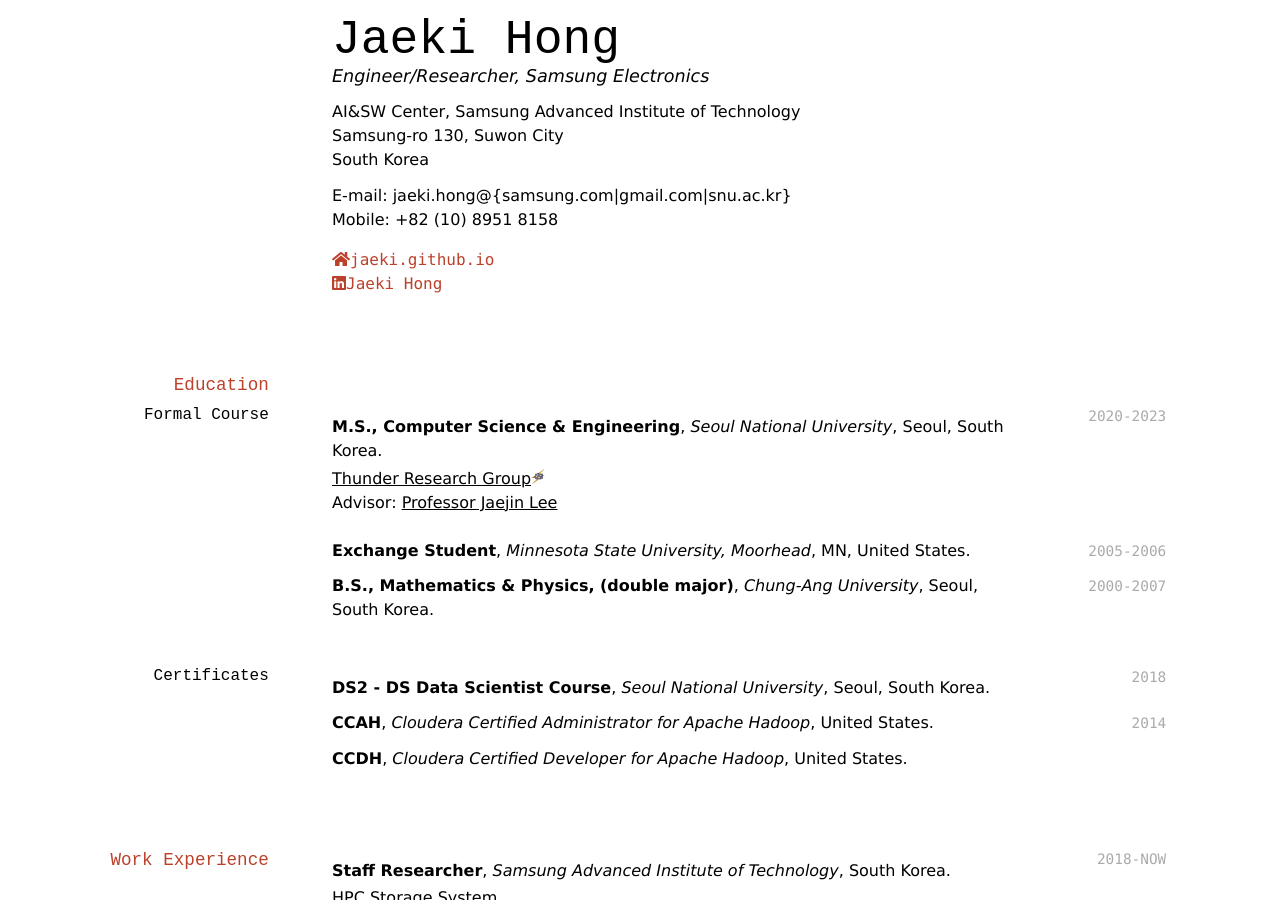
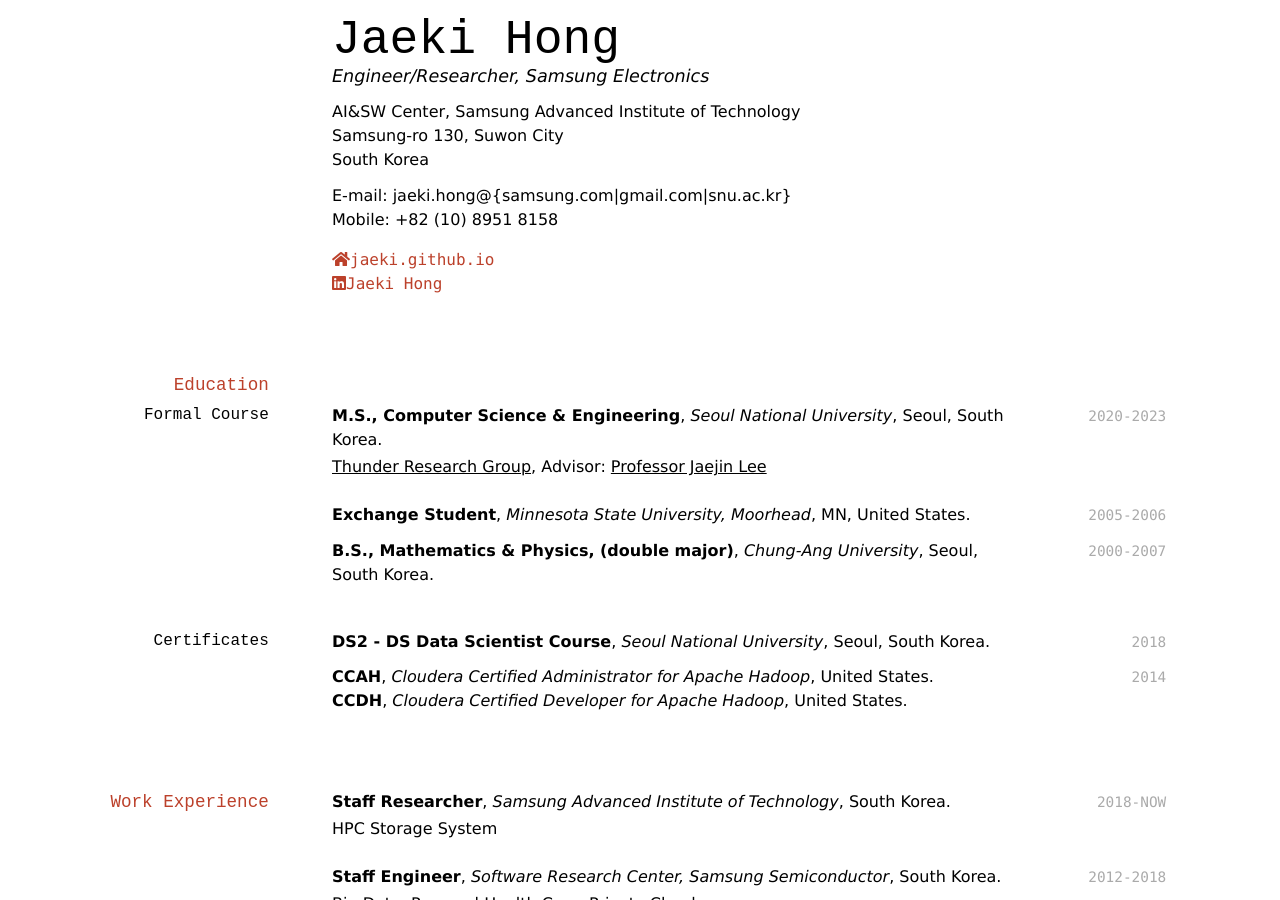
Before and after one commit to Jaeki/jaeki.github.io, a Jekyll site: the page built from index.md, in a window 1280 px wide and 900 px high. Built offline with Jekyll 4.4.1, drawn with Linux system fonts in a browser that asks for light colours; nearby versions of some CDN libraries; a style sheet for code colours, icons or effects is not loaded.

Commit message:
Update index.md

```diff
--- a/index.md
+++ b/index.md
@@ -21,46 +21,36 @@ Mobile: +82 (10) 8951 8158
 ### Formal Course
 
 `2020-2023`
-
 **M.S., Computer Science & Engineering**, *Seoul National University*, Seoul, South Korea.<br/>
-- <a href="http://aces.snu.ac.kr">Thunder Research Group</a><img src = "./thunder.png" width = "15" height = "15">
-- Advisor: <a href="https://sites.google.com/view/jaejinlee">Professor Jaejin Lee</a>
+- <a href="http://aces.snu.ac.kr">Thunder Research Group</a>, Advisor: <a href="https://sites.google.com/view/jaejinlee">Professor Jaejin Lee</a>
 
 `2005-2006`
-
 **Exchange Student**, *Minnesota State University, Moorhead*, MN, United States.<br/>
 
 `2000-2007`
-
 **B.S., Mathematics & Physics, (double major)**, *Chung-Ang University*, Seoul, South Korea.
 
 ### Certificates
 
 `2018`
-
 **DS<sup>2</sup> - DS Data Scientist Course**, *Seoul National University*, Seoul, South Korea.<br/>
 
 `2014`
-
 **CCAH**, *Cloudera Certified Administrator for Apache Hadoop*, United States.<br/>
-
 **CCDH**, *Cloudera Certified Developer for Apache Hadoop*, United States.<br/>
 
 
 ## Work Experience
 
 `2018-NOW`
-
 **Staff Researcher**, *Samsung Advanced Institute of Technology*, South Korea.
 - HPC Storage System
 
 `2012-2018`
-
 **Staff Engineer**, *Software Research Center, Samsung Semiconductor*, South Korea.
 - Big Data, Personal Health Care, Private Cloud
 
 `2007-2012`
-
 **Engineer**, *Storage Division, Samsung Semiconductor*, South Korea.
 - 2.5" HDD Firmware
 
@@ -69,33 +59,29 @@ Mobile: +82 (10) 8951 8158
 ### Conference Papers
 
 `2017`
-
 **J. Hong**, P. Morris and J. Seo, *Interconnected Personal Health Record Ecosystem Using IoT Cloud Platform and HL7 FHIR* 2017 IEEE International Conference on Healthcare Informatics (ICHI), 2017, pp. 362-367, doi: 10.1109/ICHI.2017.82.
 
 Das, A. K., **Hong, J.**, Goswami, S., Platania, R., Lee, K., Chang, W., ... & Liu, L. (2017, June). *Augmenting amdahl's second law: A theoretical model to build cost-effective balanced hpc infrastructure for data-driven science*. In 2017 IEEE 10th International Conference on Cloud Computing (CLOUD) (pp. 147-154). IEEE.
 
 `2016`
-
 **J. Hong**, L. Li, C. Han, B. Jin, Q. Yang and Z. Yang, *Optimizing Hadoop Framework for Solid State Drives* 2016 IEEE International Congress on Big Data (BigData Congress), 2016, pp. 9-17, doi: 10.1109/BigDataCongress.2016.11.**Best Paper Awards**
 
 `2015`
-
 A. K. Das, S. Park, **J. Hong** and W. Chang, *Evaluating different distributed-cyber-infrastructure for data and compute intensive scientific application* 2015 IEEE International Conference on Big Data (Big Data), 2015, pp. 134-143, doi: 10.1109/BigData.2015.7363750.
 
 `2014`
-
 S. Ahn, S. Park, **J. Hong** and W. Chang, *Performance Implications of SSDs in Virtualized Hadoop Clusters* 2014 IEEE International Congress on Big Data, 2014, pp. 586-593, doi: 10.1109/BigData.Congress.2014.90.
 
 
 ### Patents
 
-Distributed processing method, master server and distributed cluster, KR20150030036A
+* Distributed processing method, master server and distributed cluster, KR20150030036A
 
-Hard disk drive, method for operating the same, and computer system having the same, KR20130007298A
+* Hard disk drive, method for operating the same, and computer system having the same, KR20130007298A
 
-Managing device of distributed file system, distributed computing system therewith, and operating method of distributed file system, KR20150047396A
+* Managing device of distributed file system, distributed computing system therewith, and operating method of distributed file system, KR20150047396A
 
-Method and apparatus for optimizing model and accelerator system including apparatus for optimizing model, KR20210073242A
+* Method and apparatus for optimizing model and accelerator system including apparatus for optimizing model, KR20210073242A
 
 
 ## Personal
```
